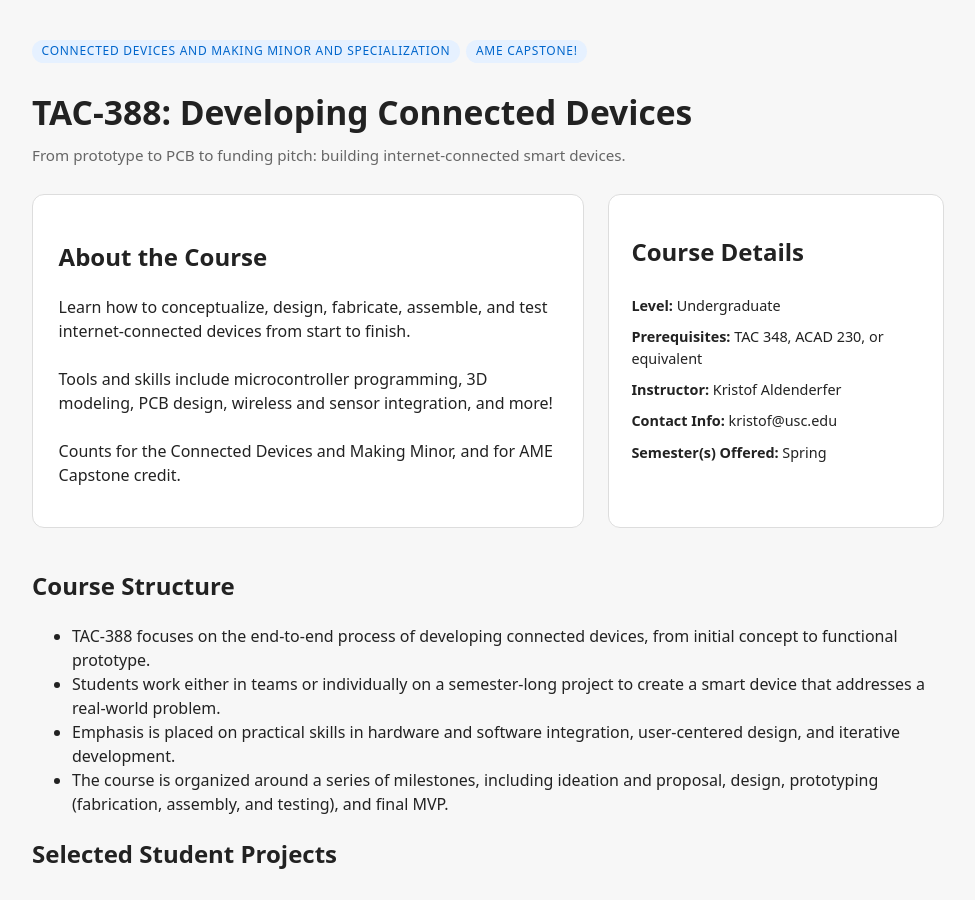
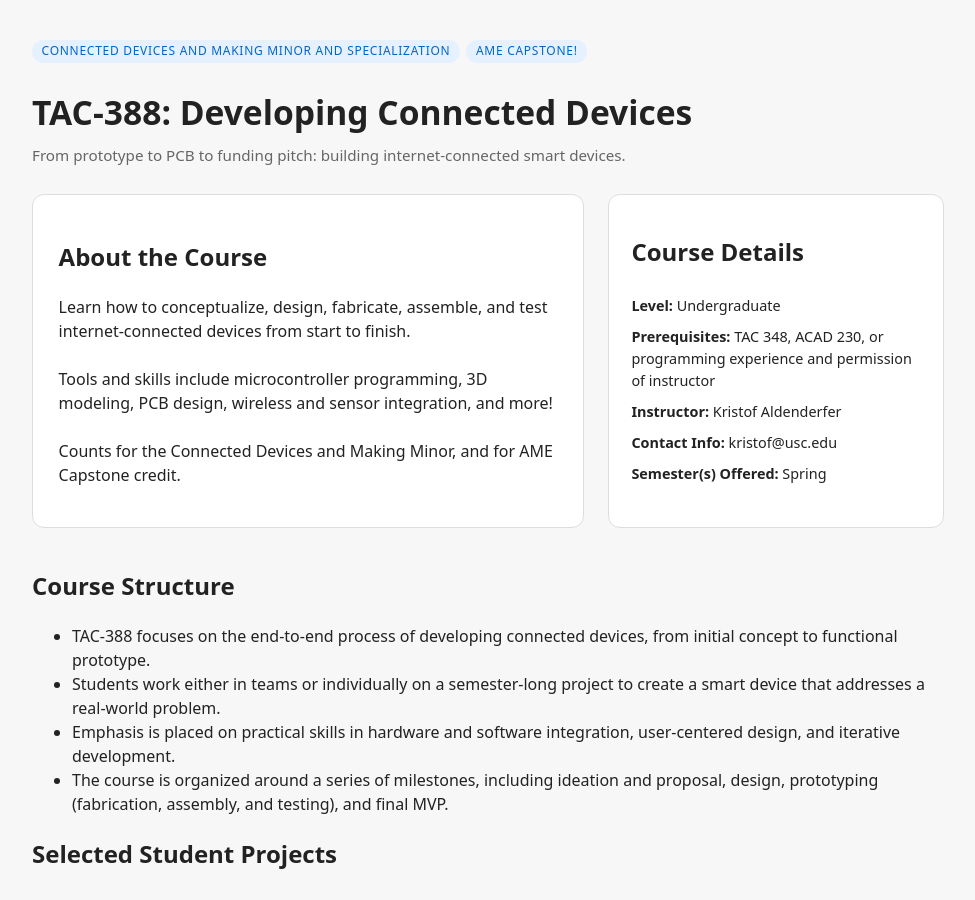
Before and after one commit to aldenderfer/aldenderfer.github.io, a Jekyll site: the page built from _courses/TAC-388.md, in a window 1280 px wide and 900 px high. Shown: the whole window, without its empty margins (152-1127 px from the left). Built offline with Jekyll 4.4.1, drawn with Linux system fonts in a browser that asks for light colours.

Commit message:
chage 388 prereq

```diff
--- a/_courses/TAC-388.md
+++ b/_courses/TAC-388.md
@@ -19,7 +19,7 @@ course_structure: >
 level: "Undergraduate"
 instructor: "Kristof Aldenderfer"
 contact_info: "kristof@usc.edu"
-prereqs: "TAC 348, ACAD 230, or equivalent"
+prereqs: "TAC 348, ACAD 230, or programming experience and permission of instructor"
 minors:
   - Connected Devices and Making Minor and Specialization
   - AME Capstone!
```
